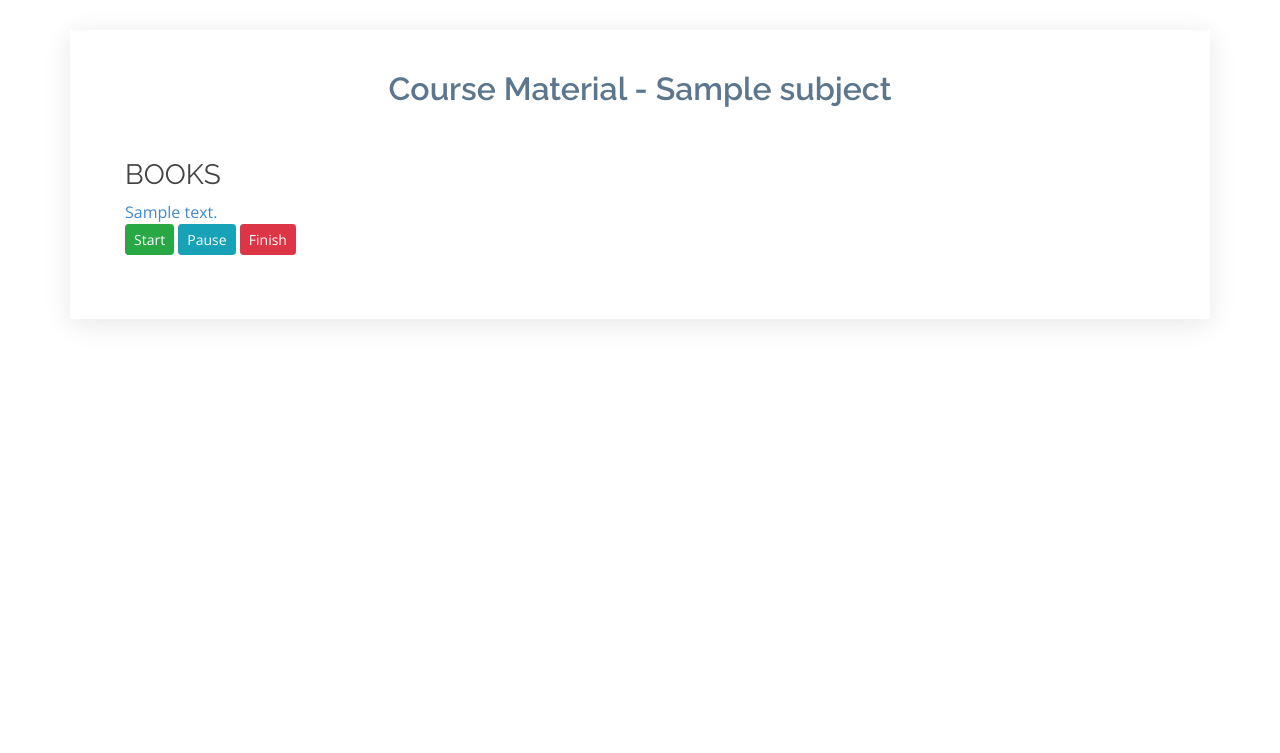
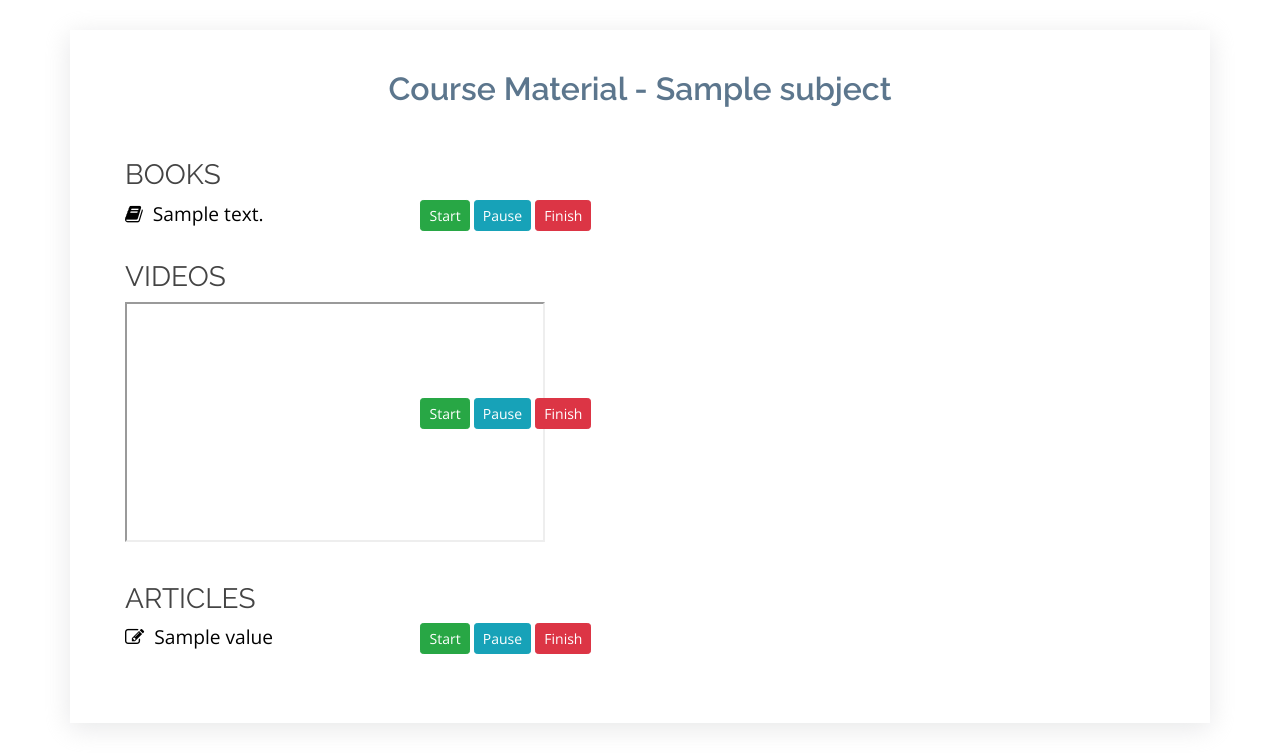
Before and after one commit to DeeptiSaravanan/Adaptive-Learning-Management-System, a Django app: template elearnerapp/templates/elearnerapp/content_dashboard.html in a window 1280 px wide. Shown: the part 443-1196 px from the top of the page. Before the commit the page ends 767 px from the top, so only its background shows below. Run offline with Django 3.2, Linux system fonts and the light colour scheme; the template is opened without the code that fills it: most values are stand-ins (such as "Sample title", 1, 10 or a date in 2020); parts of the project's set-up code (start-up, migrations or seed data) failed here and were passed over; some libraries are stand-ins or nearby versions.

Commit message:
content gen styling

```diff
--- a/elearnerapp/templates/elearnerapp/content_dashboard.html
+++ b/elearnerapp/templates/elearnerapp/content_dashboard.html
@@ -11,20 +11,21 @@
   <meta content="" name="keywords">
 
   <!-- Favicons -->
-  <link href="{% static 'img/favicon.png' %}" rel="icon">
-  <link href="{% static 'img/apple-touch-icon.png' %}" rel="apple-touch-icon">
+  <link href="{% static 'img/logo.jpg' %}" rel="icon">
+  <link href="{% static 'img/logo.jpg' %}" rel="apple-touch-icon">
+
 
   <!-- Google Fonts -->
   <link href="https://fonts.googleapis.com/css?family=Open+Sans:300,300i,400,400i,600,600i,700,700i|Raleway:300,300i,400,400i,600,600i,700,700i,900" rel="stylesheet">
 
   <!-- Vendor CSS Files -->
-  <link href="{% static 'vendor/bootstrap/css/bootstrap.min.css' %}" rel="stylesheet">
+  <link href="{% static 'css/bootstrap.min.css' %}" rel="stylesheet">
   <link href="{% static 'vendor/icofont/icofont.min.css' %}" rel="stylesheet">
   <link href="{% static 'vendor/boxicons/css/boxicons.min.css' %}" rel="stylesheet">
   <link href="{% static 'vendor/animate.css/animate.min.css' %}" rel="stylesheet">
   <link href="{% static 'vendor/venobox/venobox.css' %}" rel="stylesheet">
   <link href="{% static 'vendor/aos/aos.css' %}" rel="stylesheet">
-
+  <link rel="stylesheet" href="https://maxcdn.bootstrapcdn.com/font-awesome/4.4.0/css/font-awesome.min.css">
   <!-- Template Main CSS File -->
   <link href="{% static 'css/style.css' %}" rel="stylesheet">
 
@@ -34,6 +35,61 @@
   * Author: BootstrapMade.com
   * License: https://bootstrapmade.com/license/
   ======================================================== -->
+  <style>
+      #boxes{
+      content: "";
+      display: table;
+      clear: both;
+      }
+      #leftboxvid {
+                float:left;
+                /*background:#ffe6ff; */
+                width:50%;
+                height:280px;
+            }
+            #rightboxvid{
+                float:right;
+                /*background:#cce6ff; */
+                width:50%;
+                height:280px;
+            }
+      #leftbox {
+                float:left;
+                /*background:#ffe6ff; */
+                width:50%;
+                height:60px;
+            }
+            #rightbox{
+                float:right;
+                /*background:#cce6ff; */
+                width:50%;
+                height:60px;
+            }
+      #column1{
+      background-color: #a1edcc;
+      }
+      #column2{
+      background-color:#a0e9ed;
+      width:43%;
+      }
+      #column3{
+      background-color:#f497f1;
+      }
+      h2{
+      color: #000000;
+      text-align:center;
+      }
+      #icon-added-book a::before{
+      padding-right: 10px;
+      font-family: "FontAwesome";
+      content: "\f02d";
+    }
+      #icon-added-article a::before{
+      padding-right: 10px;
+      font-family: "FontAwesome";
+      content: "\f044";
+    }
+    </style>
 </head>
 
   <!-- ======= Header ======= -->
@@ -111,37 +167,55 @@
         <button type="button" class="btn btn-info btn-lg">VIDEOS</button> -->
       </div>
       <div class="description">
+      <main id="boxes">
       <h3>BOOKS</h3>
       {% for book in books.itertuples %}
-      <a href={{ book.Link }}>{{ book.Description }}</a>
-      <br>
+      <div id="leftbox">
+        <div id="icon-added-book">
+      <a href={{ book.Link }} style="color:black; font-size: 120%;">{{ book.Description }}</a>
+    </div>
+    </div>
+    <div id="rightbox">
       <button type="button" class="btn btn-success btn-sm" onclick="CounterStart();">Start</button>
-      <button type="button" class="btn btn-info btn-sm"  onclick="CounterPause();">Pause</button>
+      <button type="button" class="btn btn-info btn-sm" onclick="CounterPause();">Pause</button>
       <button type="button" class="btn btn-danger btn-sm"  onclick="CounterEnd('{{ subject }}',0.6,{{ level }});">Finish</button>
-      <br>
+    </div>
       {% endfor %}
       <br>
-<!--       <h3>VIDEOS</h3>
+
+      <h3>VIDEOS</h3>
       {% for link in videos %}
+      <div id="leftboxvid">
       <iframe width="420" height="240" src={{ link }}>
       </iframe>
+    </div>
+    <div id="rightboxvid">
+      <br>
+      <br>
       <br>
       <br>
       <button type="button" class="btn btn-success btn-sm" onclick="CounterStart();">Start</button>
       <button type="button" class="btn btn-info btn-sm"  onclick="CounterPause();">Pause</button>
       <button type="button" class="btn btn-danger btn-sm"  onclick="CounterEnd('{{ subject }}',0.1,{{ level }});">Finish</button>
       <br>
+    </div>
       {% endfor %}
+
+
       <h3>ARTICLES</h3>
       {% for key,value in articles.items %}
-      <a href={{ key }}>{{ value }}</a>
-      <br>
+      <div id="leftbox">
+      <div id="icon-added-article">
+      <a href={{ key }} style="color:black; font-size: 120%;">{{ value }}</a>
+    </div>
+  </div>
+      <div id="rightbox">
       <button type="button" class="btn btn-success btn-sm" onclick="CounterStart();">Start</button>
       <button type="button" class="btn btn-info btn-sm"  onclick="CounterPause();">Pause</button>
       <button type="button" class="btn btn-danger btn-sm"  onclick="CounterEnd('{{ subject }}',0.3,{{ level }});">Finish</button>
-      <br>
+    </div>
       {% endfor %}
-      </div> -->
+      </div>
 
     </div>
   </section><!-- End Services Section -->
```
